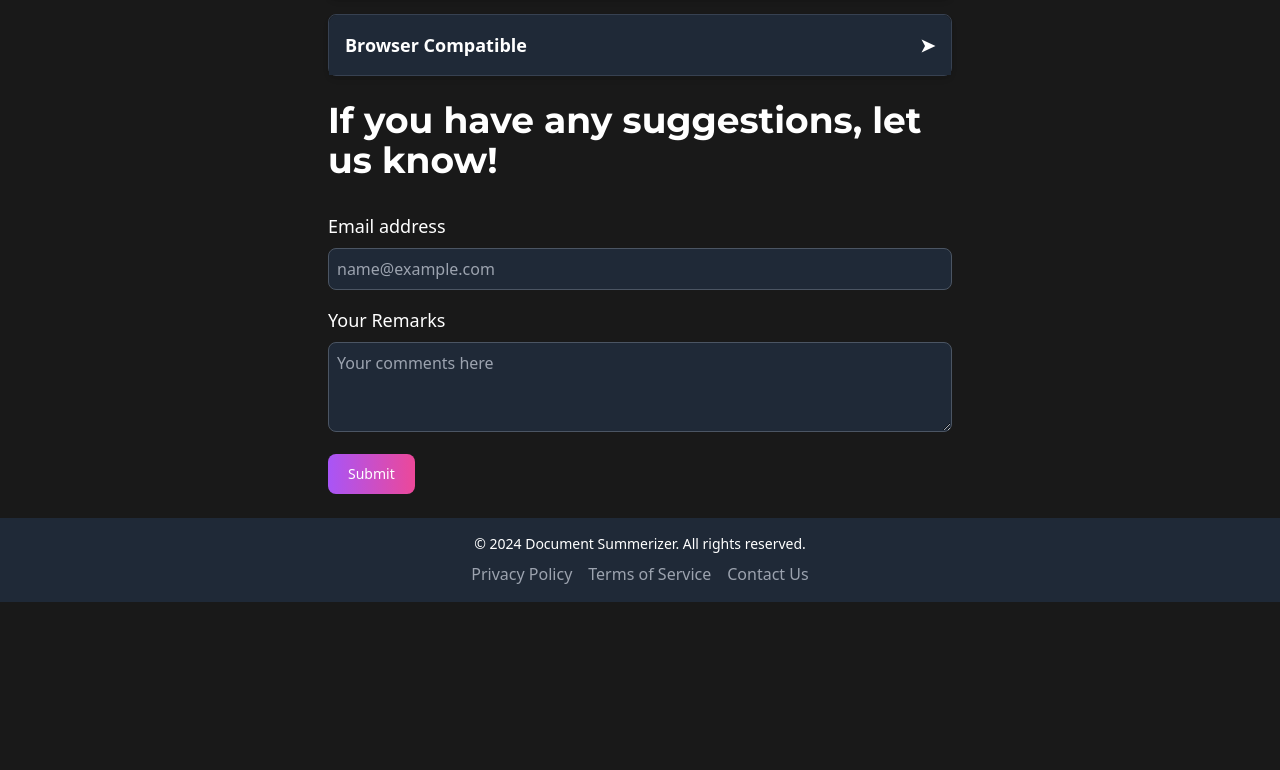
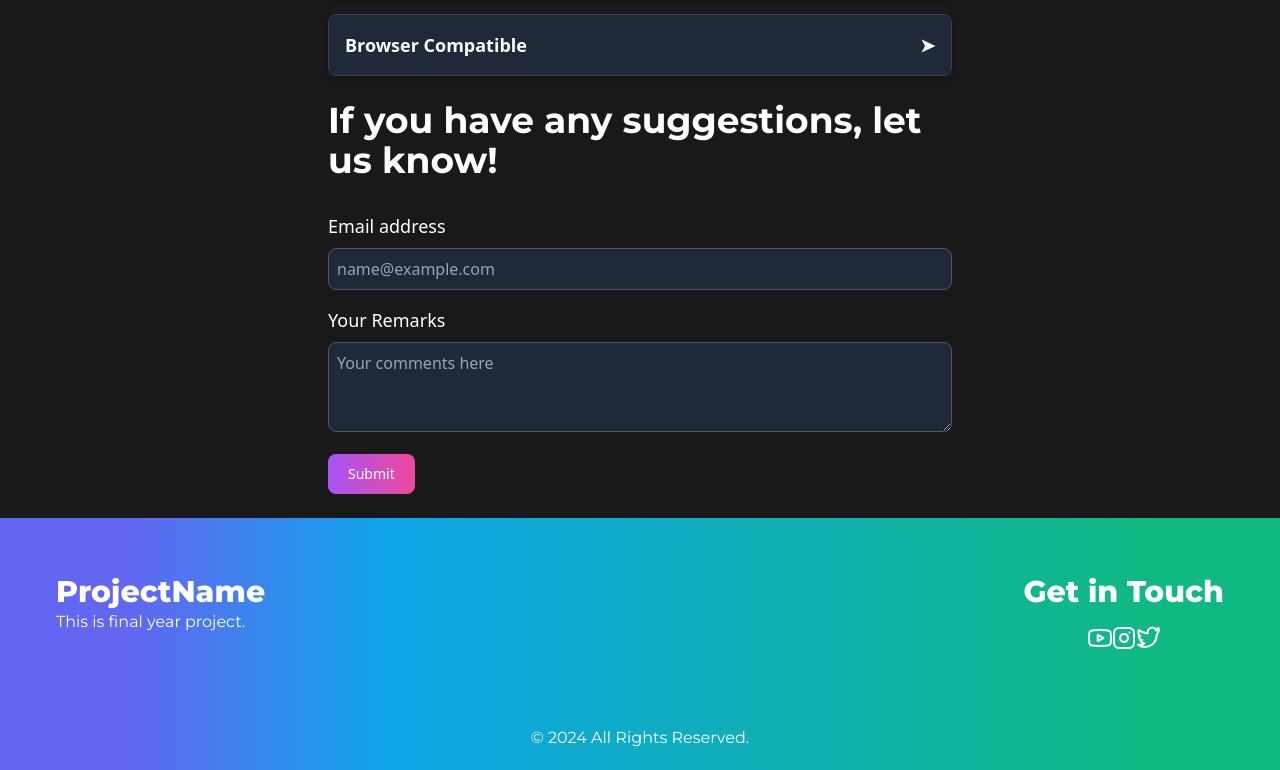
Before and after one commit to Piyushxz/Document-Summerizer-Using-RAG, a React (Vite) app: page / in a window 1280 px wide. Shown: the part 1955-2725 px from the top of the page. Before the commit the page ends 2557 px from the top, so only its background shows below. Built offline with nearby package versions, Linux system fonts and the light colour scheme.

Commit message:
footer updated

```diff
--- a/src/components/Footer.jsx
+++ b/src/components/Footer.jsx
@@ -1,20 +1,42 @@
 import React from 'react';
+const Footer = () =>{
+    return(
+        <>
+                    <div className="bg-gradient-to-r from-indigo-500 from-10% via-sky-500 via-30% to-emerald-500 to-90% flex justify-between pl-14 pr-14 pt-14 pb-14">
+                <div className="flex flex-col  max-w-96 ">
+                    <h3 className="font-montserrat text-3xl font-extrabold text-white">ProjectName</h3>
+                    <h5 className="font-montserrat text-white ">This is final year project.</h5>
+                </div>
 
-const Footer = () => {
-    return (
-        <footer className="bg-gray-800 text-white py-4 mt-auto">
-            <div className="container mx-auto text-center">
-                <p className="text-sm">
-                    &copy; {new Date().getFullYear()} Document Summerizer. All rights reserved.
-                </p>
-                <div className="flex justify-center space-x-4 mt-2">
-                    <a href="/privacy-policy" className="text-gray-400 hover:text-white">Privacy Policy</a>
-                    <a href="/terms-of-service" className="text-gray-400 hover:text-white">Terms of Service</a>
-                    <a href="/contact" className="text-gray-400 hover:text-white">Contact Us</a>
+                <div>
+                    <h3 className="font-montserrat text-3xl font-extrabold text-white">Get in Touch</h3>
+                        <div className="mt-4 flex flex-row  justify-center ">
+                            <svg className="mr-6" xmlns="http://www.w3.org/2000/svg" width="24" height="24" viewBox="0 0 24 24" fill="none" stroke="white" stroke-width="2" stroke-linecap="round" stroke-linejoin="round" class="feather feather-youtube">
+                            <path d="M22.54 6.42A2.78 2.78 0 0 0 20.8 4.7C18.78 4 12 4 12 4s-6.78 0-8.8.7A2.78 2.78 0 0 0 1.46 6.42 29.94 29.94 0 0 0 1 12a29.94 29.94 0 0 0 .46 5.58 2.78 2.78 0 0 0 1.74 1.72c2.02.7 8.8.7 8.8.7s6.78 0 8.8-.7a2.78 2.78 0 0 0 1.74-1.72A29.94 29.94 0 0 0 23 12a29.94 29.94 0 0 0-.46-5.58z"></path>
+                            <polygon points="9.75 15.02 15.5 12 9.75 8.98 9.75 15.02"></polygon>
+                            </svg>
+
+                        <svg className="mr-6"  xmlns="http://www.w3.org/2000/svg" width="24" height="24" viewBox="0 0 24 24" fill="none" stroke="white" stroke-width="2" stroke-linecap="round" stroke-linejoin="round" class="feather feather-instagram">
+                        <rect x="2" y="2" width="20" height="20" rx="5" ry="5"></rect>
+                        <path d="M16 11.37A4 4 0 1 1 12.63 8 4 4 0 0 1 16 11.37z"></path>
+                        <line x1="17.5" y1="6.5" x2="17.51" y2="6.5"></line>
+                        </svg>
+
+                        <svg  className="mr-6"  xmlns="http://www.w3.org/2000/svg" width="24" height="24" viewBox="0 0 24 24" fill="none" stroke="white" stroke-width="2" stroke-linecap="round" stroke-linejoin="round" class="feather feather-twitter">
+                        <path d="M23 3a10.9 10.9 0 0 1-3.14 1.53A4.48 4.48 0 0 0 22.43 2c-.88.52-1.85.89-2.88 1.09a4.48 4.48 0 0 0-7.7 4.1A12.72 12.72 0 0 1 3 4.1a4.48 4.48 0 0 0 1.39 5.96A4.48 4.48 0 0 1 2.8 9.7v.05a4.48 4.48 0 0 0 3.58 4.39 4.48 4.48 0 0 1-2.03.08 4.48 4.48 0 0 0 4.18 3.11A9 9 0 0 1 2 18.57 12.72 12.72 0 0 0 9 21c7.55 0 11.67-6.23 11.67-11.64 0-.18-.01-.35-.02-.53A8.28 8.28 0 0 0 23 3z"></path>
+                        </svg>
+
+                        </div>
                 </div>
+
+
             </div>
-        </footer>
-    );
-};
+            <div className="bg-gradient-to-r from-indigo-500 from-10% via-sky-500 via-30% to-emerald-500 to-90% flex justify-center items-center h-16">
+                <span className="font-montserrat text-white">© 2024 All Rights Reserved.</span>
+            </div>
 
-export default Footer;
+        </>
+    )
+}
+
+export default Footer
```
